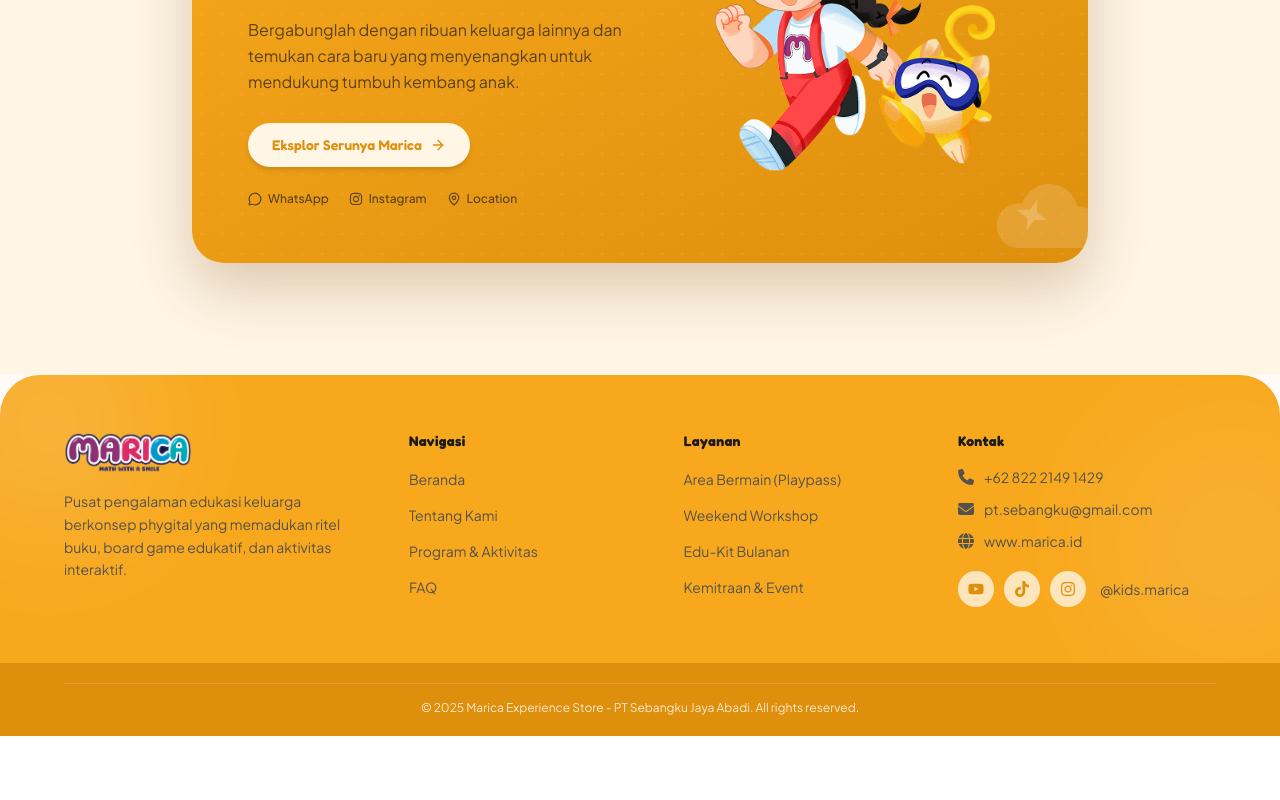
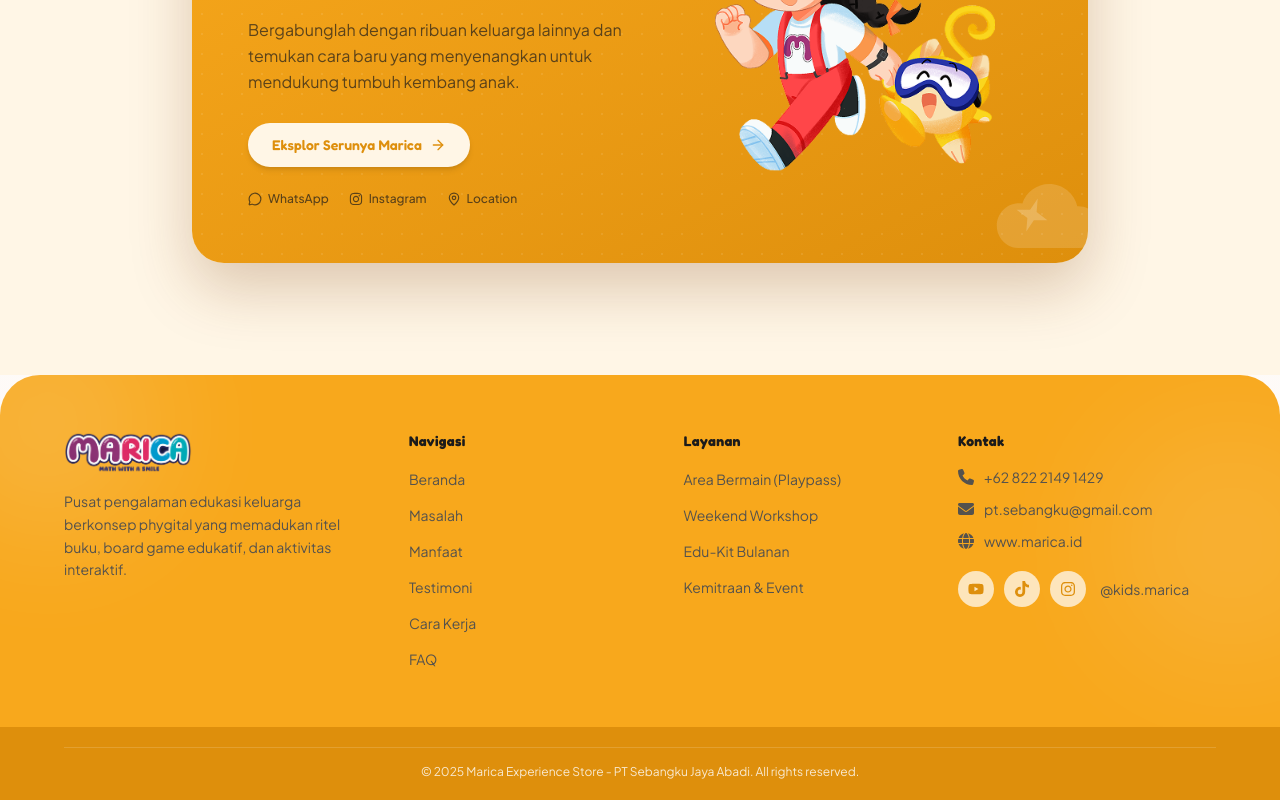
Before and after one commit to AjikiaRamadhani/LandingPageMarica, a Next.js app: page / in a window 1280 px wide. Shown: the part 3278-4078 px from the top of the page. Before the commit the page ends 4014 px from the top, so only its background shows below. Built offline with nearby package versions, Linux system fonts and the light colour scheme; no server answers.

Commit message:
frontend-footer2

```diff
--- a/app/components/Footer.tsx
+++ b/app/components/Footer.tsx
@@ -14,10 +14,12 @@
 } from "react-icons/fa6";
 
 const navigasi = [
-  { label: "Beranda", href: "#" },
-  { label: "Tentang Kami", href: "#" },
-  { label: "Program & Aktivitas", href: "#" },
-  { label: "FAQ", href: "#" },
+  { label: "Beranda", href: "#beranda", active: true },
+  { label: "Masalah", href: "#masalah" },
+  { label: "Manfaat", href: "#manfaat" },
+  { label: "Testimoni", href: "#testimoni" },
+  { label: "Cara Kerja", href: "#cara-kerja" },
+  { label: "FAQ", href: "#faq" },
 ];
 
 const layanan = [
```
